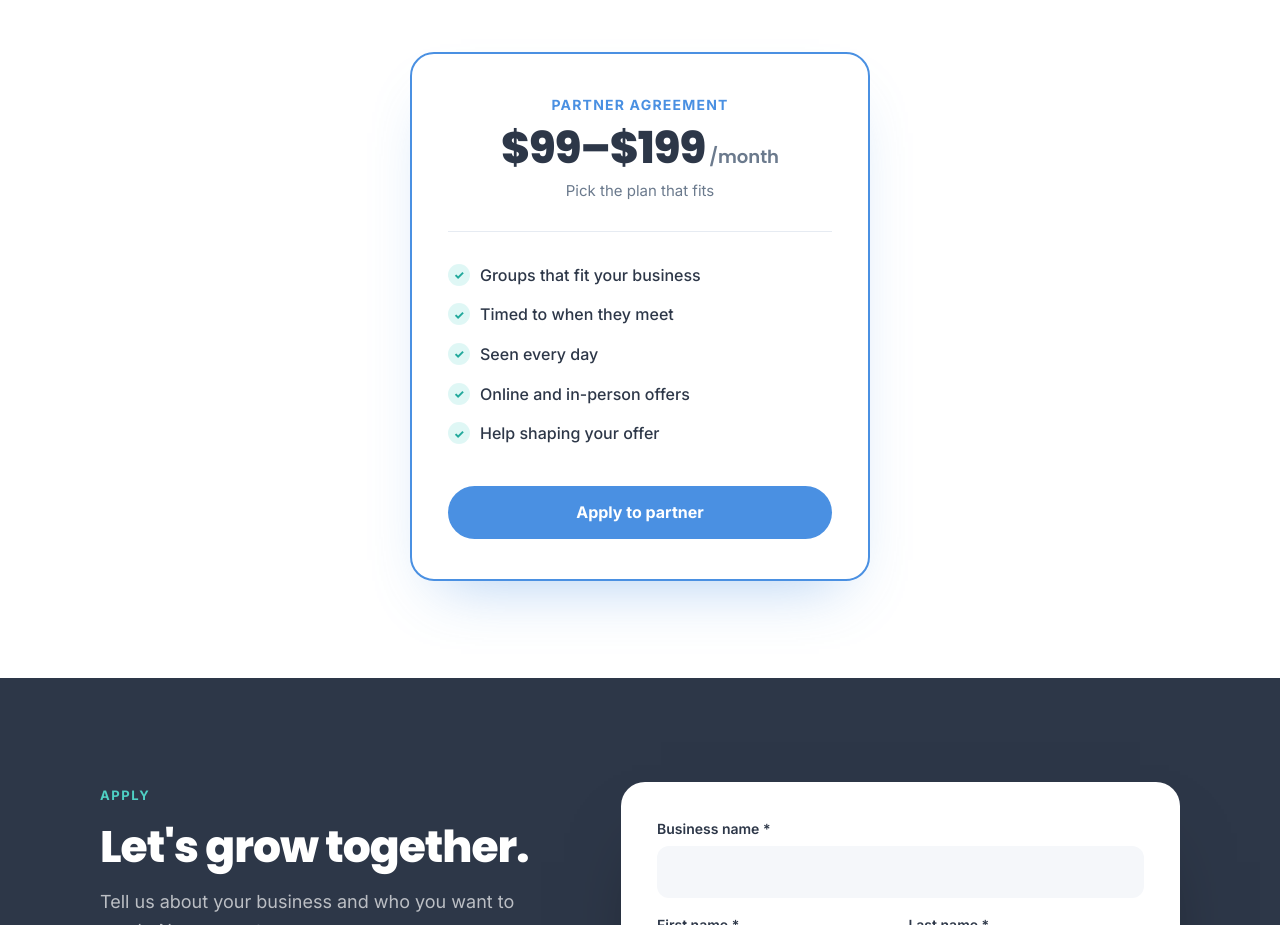
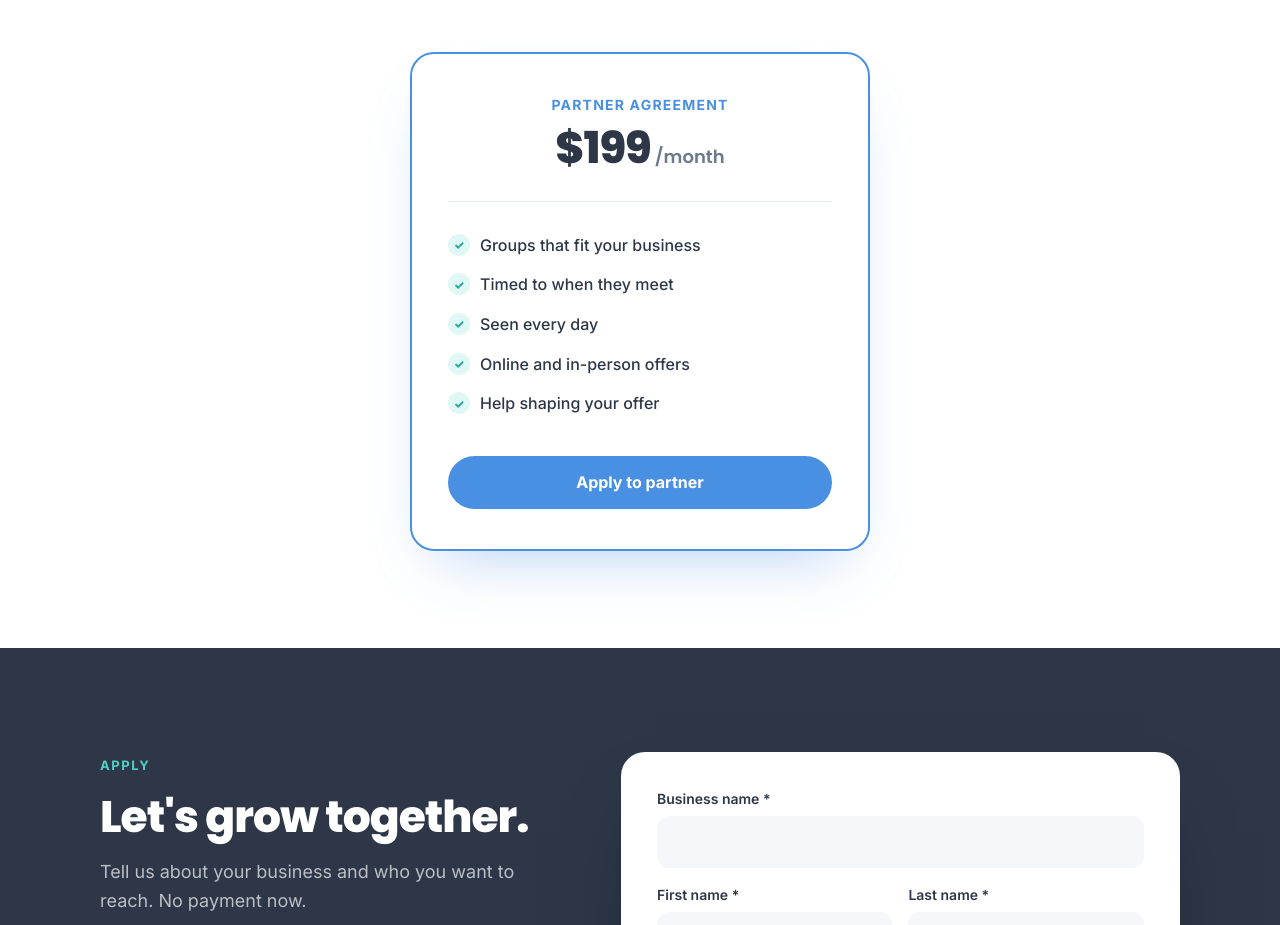
Before and after one commit to devpayne/groupthatapp, a plain HTML site: page partner.html in a window 1280 px wide. Shown: the part 2829-3754 px from the top of the page. Drawn offline with Linux system fonts and the light colour scheme.

Commit message:
Partner page: show single $199/month price (#33)
Claude-Session: https://claude.ai/code/session_01AoPhqzCmPLQEBJ9yqsR7WA

Co-authored-by: Claude <noreply@anthropic.com>

```diff
--- a/partner.html
+++ b/partner.html
@@ -528,8 +528,7 @@
   <div class="plan-card" data-reveal="zoom">
     <div class="plan-top">
       <div class="plan-name">Partner agreement</div>
-      <div class="plan-price">$99–$199<span>/month</span></div>
-      <div class="plan-note">Pick the plan that fits</div>
+      <div class="plan-price">$199<span>/month</span></div>
     </div>
     <ul class="plan-list">
       <li>Groups that fit your business</li>
```
